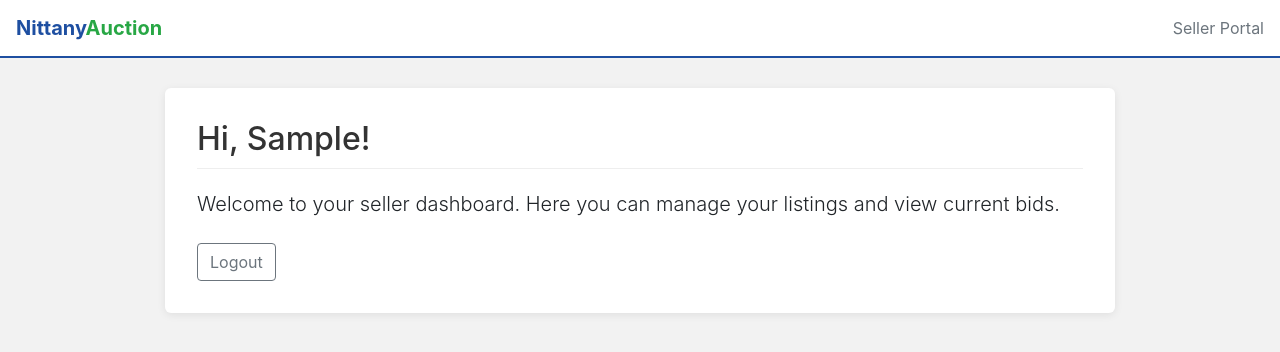
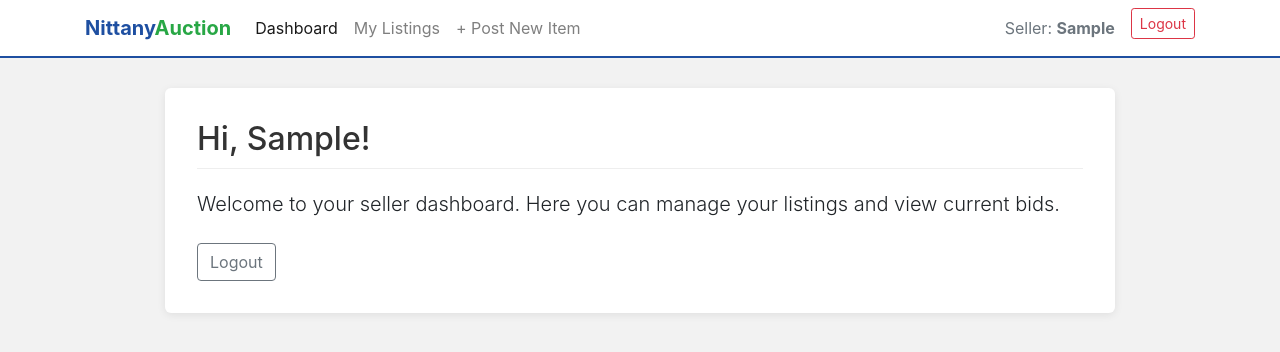
Before and after one commit to Unknowncoder2003/brain_not_found-431w-project, a Flask app: template templates/seller.html in a window 1280 px wide. Shown: the top 352 px of the page. Run offline with Flask 3, Linux system fonts and the light colour scheme; the template is opened without the code that fills it: most values are stand-ins (such as "Sample title", 1, 10 or a date in 2020); some libraries are stand-ins or nearby versions.

Commit message:
Seller.html change

```diff
--- a/templates/seller.html
+++ b/templates/seller.html
@@ -36,11 +36,39 @@
 </head>
 <body>
 
-<nav class="navbar navbar-light">
-    <span class="navbar-brand brand-text">
-        <span class="nittany">Nittany</span><span class="auction">Auction</span>
-    </span>
-    <span class="text-muted">Seller Portal</span>
+<nav class="navbar navbar-expand-lg navbar-light">
+    <div class="container">
+        <a class="navbar-brand brand-text" href="/seller">
+            <span class="nittany">Nittany</span><span class="auction">Auction</span>
+        </a>
+
+        <button class="navbar-toggler" type="button" data-toggle="collapse" data-target="#sellerNavbar">
+            <span class="navbar-toggler-icon"></span>
+        </button>
+
+        <div class="collapse navbar-collapse" id="sellerNavbar">
+            <ul class="navbar-nav mr-auto">
+                <li class="nav-item active">
+                    <a class="nav-link" href="/seller">Dashboard</a>
+                </li>
+                <li class="nav-item">
+                    <a class="nav-link" href="/my-listings">My Listings</a>
+                </li>
+                <li class="nav-item">
+                    <a class="nav-link" href="/post-item">+ Post New Item</a>
+                </li>
+            </ul>
+
+            <ul class="navbar-nav ml-auto">
+                <li class="nav-item">
+                    <span class="nav-link text-muted">Seller: <strong>{{ first_name }}</strong></span>
+                </li>
+                <li class="nav-item">
+                    <a class="btn btn-sm btn-outline-danger ml-2" href="/login">Logout</a>
+                </li>
+            </ul>
+        </div>
+    </div>
 </nav>
 
 <div class="container">
```
